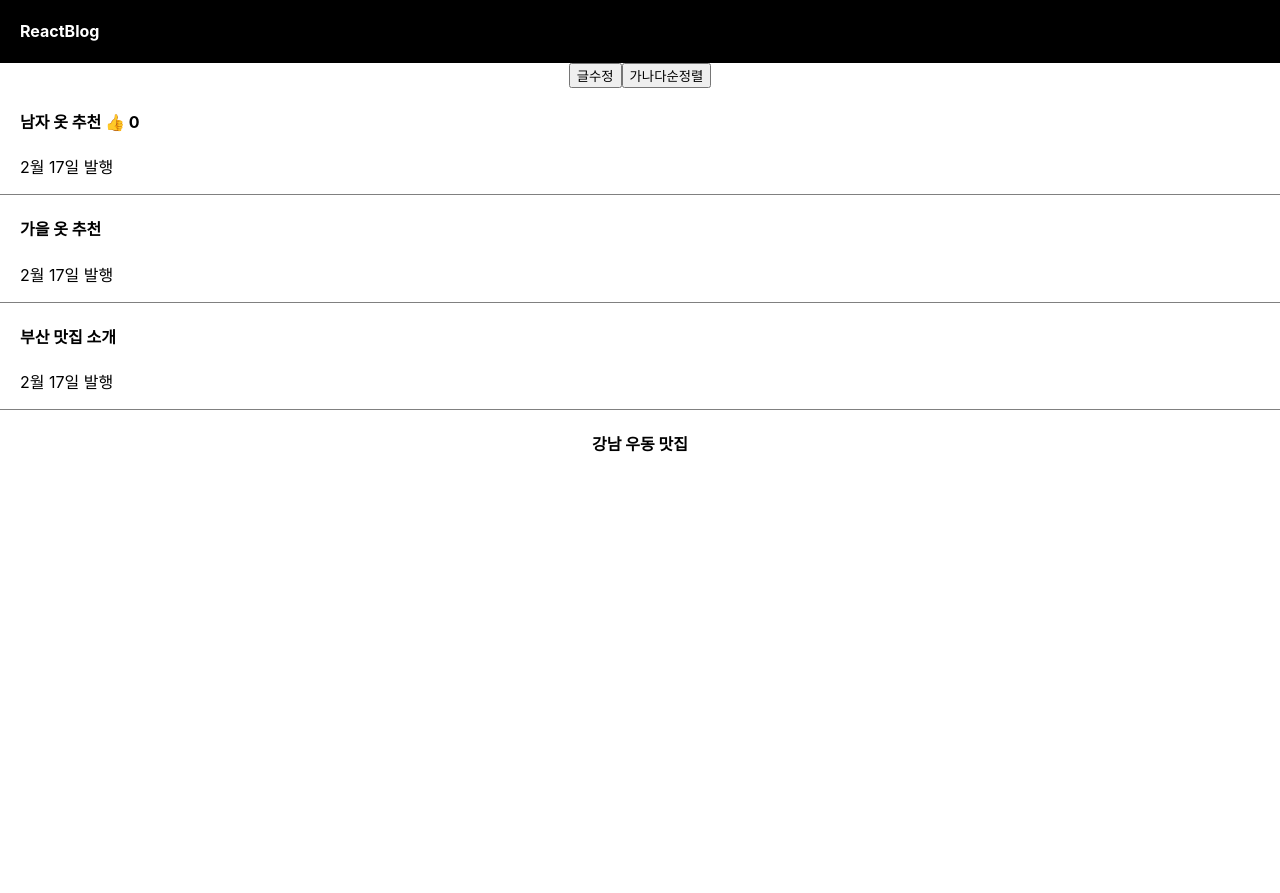
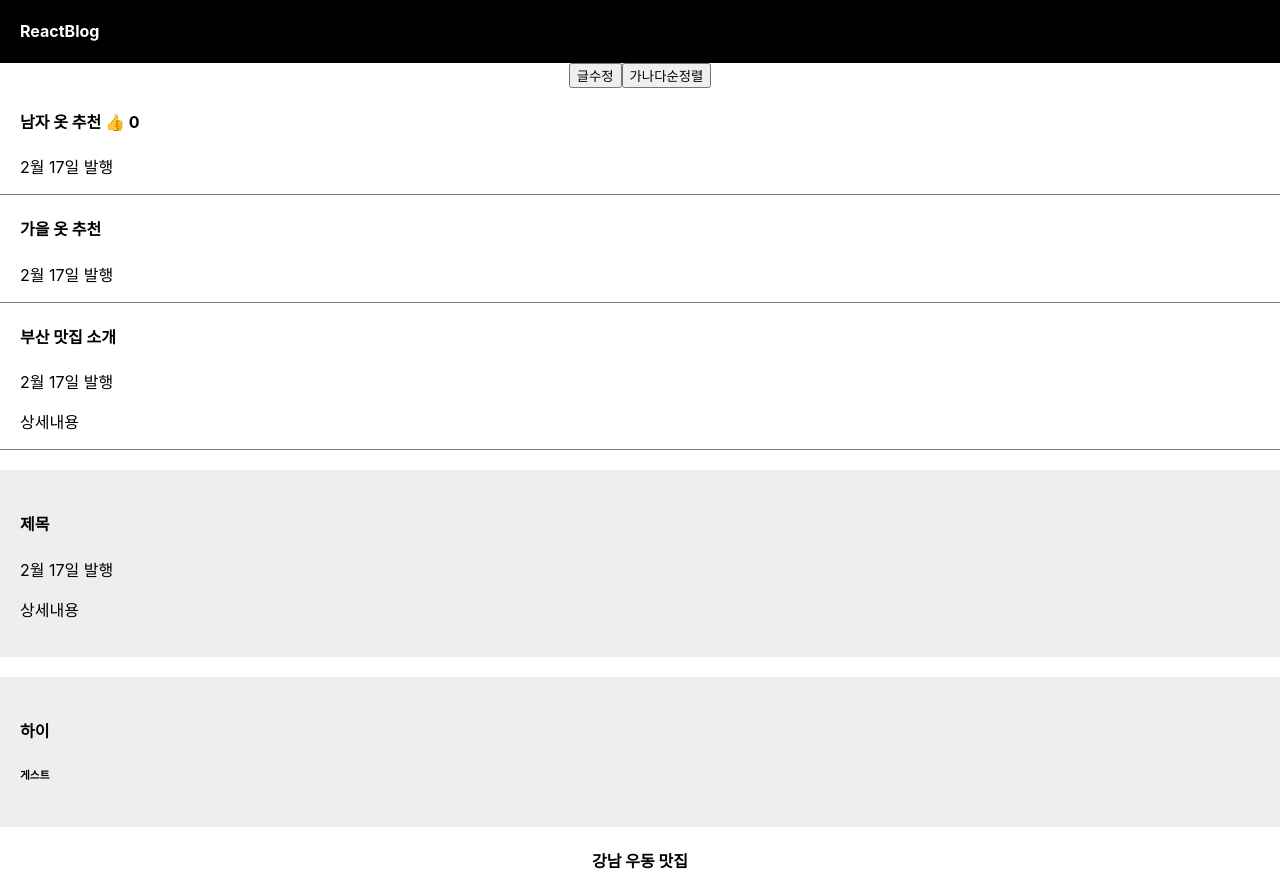
Before and after one commit to corbie0091/react_blog_practice, a React (Create React App) app: page / in a window 1280 px wide. Before the commit the page ends 800 px from the top, so only its background shows below. Built offline with nearby package versions, Linux system fonts and the light colour scheme.

Commit message:
컴포넌트 문법의 장단점, 쓰임새

```diff
--- a/src/App.css
+++ b/src/App.css
@@ -14,6 +14,13 @@ div {
 .App-logo {
   height: 40vmin;
   pointer-events: none;
+}
+
+.modal {
+  margin-top: 20px;
+  padding: 20px;
+  background: #eee;
+  text-align: left;
 }
 
 .black-nav {
--- a/src/App.js
+++ b/src/App.js
@@ -2,44 +2,9 @@ import "./App.css";
 import { useState } from "react";
 
 function App() {
+  // [memo7]
   let post = "강남 우동 맛집";
-  // 자료 잠깐 저장할 땐 변수사용
-
-  // 리액트에선 state문법을 사용하는 경우가 o
-  // 1.import { useState }
-  // 2.useState(보관할 자료)
-  // 3.let[작명, 작명]
-  // a는 state에 보관했던 자료가 나옴 = 변수와 똑같이 사용가능
-  // b는 state 변경을 도와주는 함수임
-  // let [a, b] = useState("남자 코트 추천");
-  // let [글제목, b] = useState("남자 코트 추천");
-
-  let num = [1, 2, 3];
-  // 근데 1과 2가 너무 유용해서 변수로 따로 뺴고싶음
-  // 그럴때 Destructuring문법을 사용함
-  let a = num[0]; //1
-  let c = num[1]; //2
-
-  // 이렇게 말고 편하게 뽑아 쓸 수 있는 문법이 있음
-  let [d, e] = [1, 2]; // d =1 , e = 2
-  // let [a, b] = useState("남자 코트 추천");
-  // 즉, 이부분도  ㄴ [남자코트추천, 함수] 이렇게 남는다는 것임
-
-  // state문법은 언제 쓸까??
-  // 변수 문법이 있는데 왜 굳이??
-  // 차이점: 변수 문법에서 갑자기 데이터변수가 변경되면
-  // html이 바뀌어야하는데 자동으로 되지 않음
-  // 변경이 되었으니 변수도 바꿔줘라가 안된다는 것임
-  // 그래서 state문법에서는 그렇게 바뀌면 재렌더링이 되는 것임
-  // 그래서 html전체가 "자동으로 재랜더링이 된다"는 것임
-  // 그래서 state문법을 쓰는 것임
-
-  let [logo, setLogo] = useState("ReactBlog");
-  //ㄴ 복습은 좋은데 굳이 바뀌지 않는 데이터이므로 쓰지 않아도 됨
-  //  즉 state문법을 적절히 쓰는 것이 좋음
-  // 자주 변경될 거 같은 제목, 날짜 클래스명 등 이런것들을 state로 빼서 미리 저장
-  // 이후 state를 데이터바인딩하는 식으로 코딩해주면 된다.
-
+  //  [memo1]
   let [글제목, set글제목] = useState([
     "남자 옷 추천",
     "가을 옷 추천",
@@ -48,10 +13,7 @@ function App() {
 
   let [good, setGood] = useState(0);
 
-  function 함수() {
-    console.log(1);
-  }
-
+  // function 함수() {  console.log(1); }
   // () => {  console.log(1); };
   // 이것도 함수 만드는 문법임 onClick 안에 함수 넣을 수 있음
 
@@ -62,44 +24,7 @@ function App() {
       </div>
       <button
         onClick={() => {
-          // 글제목[0] = "여자 옷 추천"; // 영구적으로 수정해버림
-          // 그래서 array/object 다룰때 원본은 보존하는 게 좋음
-          // copy문법: copy로 가져오고 거기서 [0]부분을 수정
-          // 그것으로 글제목을 대체하는 방식
-          // [...글제목] : ...은 스프레드 연산자로서 다 보여줄 수 있음
-
-          // [동작원리파악1]
-          // state변경함수의 특징
-          // 기존 state == 신규 state의 경우 안바꿔줌
-          // 글제목 == copy 이런식으로
-          // Q. let copy = 글제목일땐 안됐는데.. 왜?
-          //  why? 에너지 절약임 . 굳이 바꿀필요가 없으면 안바꿈
-
-          // [동작원리파악2]
-          // 리액트에서의 array/object특징: reference data type이라서..
-          // let arr = [1,2,3];
-          // 이 것은 RAM의 미지의 공간에 저장해놓고 1,2,3변수에는 그 화살표만 저장됨
-
-          // ex) 글제목[0] = '여자 코드 추천' 이런식으로 코드를 짜면
-          // let 글제목에서 [남자코트추천, ,,] 에서 [여자코트추천, ,,]이런식으로 바뀌긴함 근데,
-          // array를 수정했지 변수에 있던 화살표는 수정이 안됨
-          // 그리고 동작원리파악1에 의해서 글제목 에서 바뀐게 글제목 이런식으로 집어 넣으면
-          // 기존 state와 신규가 같기 때문에 수정버튼을 눌러도 변경이 되지 않음
-
-          // 글제목에 저장되어 있던건 화살표 밖에 없음
-          // 그래서 copy에 똑같은 화살표를 복사함
-          // 변수1번과 2번이 화살표가 같으면 변수1 변수2 비교해도 true가 나옴
-          // 즉 console.log(copy == 글제목)  => true로 출력이됨
-
-          // 기존 state와 신규 state가 같다고 되기 떄문에 state변경이 안됨
-
-          // 이부분에 대한 해법 : [... ] 을 이용
-          // : 화살표를 새로 바꿔주고 괄호를 벗겨주세요 라는 뜻임 (즉 새로운 state)
-          // 그래서 수정버튼을 누르면 state변경이 쉽게 됨
-
-          // 정리: 1. 기존 state가 array나 object이다? = 독립적 카피본을 만들어서 수정해야함
-          // 2. 별개의 복사본을 만들어 그것을 set함수에 집어 넣으면 된다.
-
+          // [memo2]
           let copy = [...글제목];
           console.log(...글제목);
           console.log(글제목);
@@ -138,15 +63,44 @@ function App() {
         <h4>{글제목[1]}</h4>
         <p>2월 17일 발행</p>
       </div>
-      <div className="list">
+      <div className="list ">
         <h4>{글제목[2]}</h4>
         <p>2월 17일 발행</p>
+        <p>상세내용</p>
       </div>
+
+      <Modal />
+      <Moew />
       <h4>{post}</h4>
     </div>
   );
 }
 
+// [memo5]
+
+// [memo3,4]
+function Modal() {
+  return (
+    <div className="modal ">
+      {/* [memo6] */}
+      <h4>제목</h4>
+      <p>2월 17일 발행</p>
+      <p>상세내용</p>
+    </div>
+  );
+}
+
+let Moew = () => {
+  return (
+    <>
+      <div className="modal">
+        <h4>하이</h4>
+        <h6>게스트</h6>
+      </div>
+    </>
+  );
+};
+
 export default App;
 
 // state변경하기위해선 항상 변경함수를 사용하세요.
```
Also changed, not shown: 1 other file (tests, documents, lock files or other folders).
